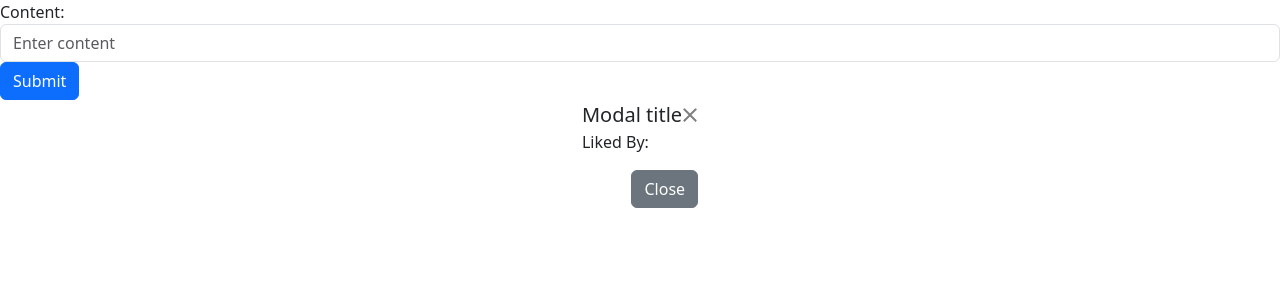
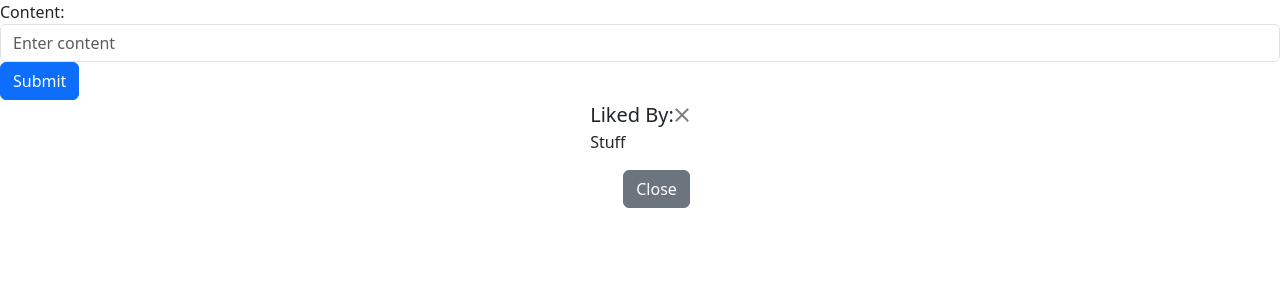
Before and after one commit to lhaack456/A4, a Python web app: template lebron/templates/main.html in a window 1280 px wide. Shown: the top 300 px of the page. Run offline with Jinja, Linux system fonts and the light colour scheme; the template is opened without the code that fills it, so the values that code supplies are empty.

Commit message:
"Idk, its telling me to do this"

```diff
--- a/lebron/templates/main.html
+++ b/lebron/templates/main.html
@@ -23,11 +23,11 @@
   		<div class="modal-dialog">
     		<div class="modal-content">
       		<div class="modal-header">
-        		<h5 class="modal-title">Modal title</h5>
+        		<h5 class="modal-title">Liked By:</h5>
         		<button type="button" class="btn-close" data-bs-dismiss="modal" aria-label="Close"></button>
       		</div>
       		<div class="modal-body">
-        		<p>Liked By:</p>
+        		<p>Stuff</p>
       		</div>
       		<div class="modal-footer">
         		<button type="button" class="btn btn-secondary" data-bs-dismiss="modal">Close</button>
```
Also changed, not shown: lebron/lebron.db, 2 other files.
